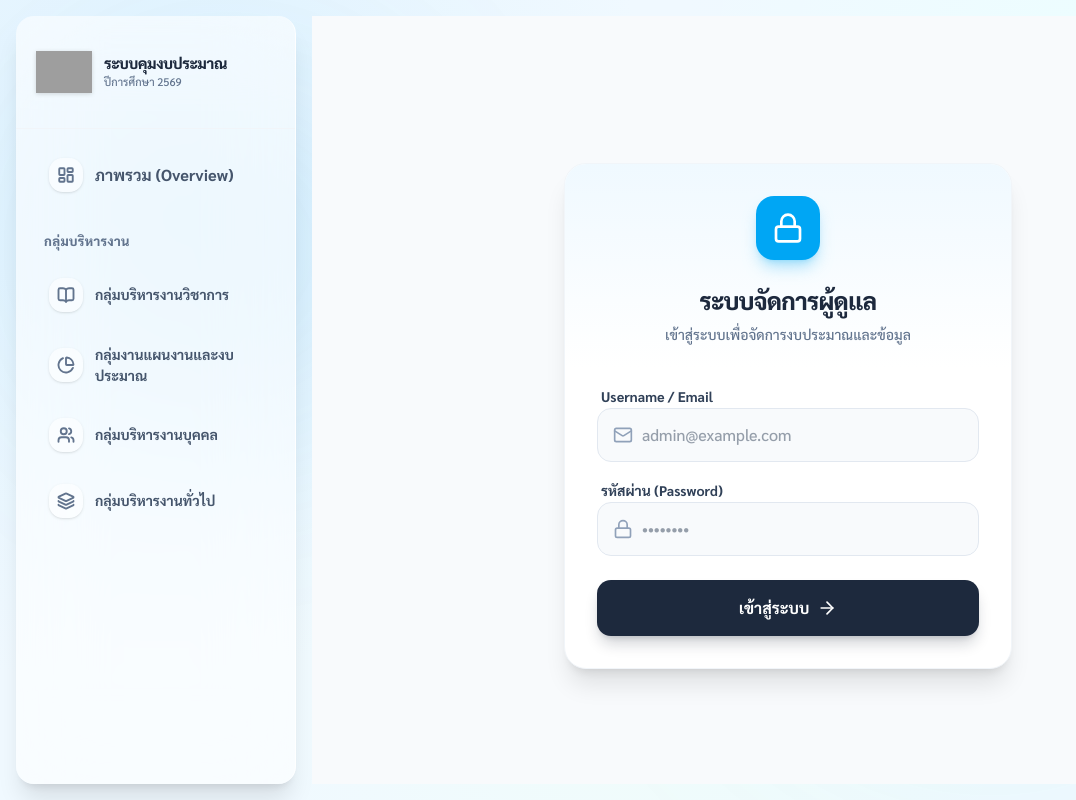
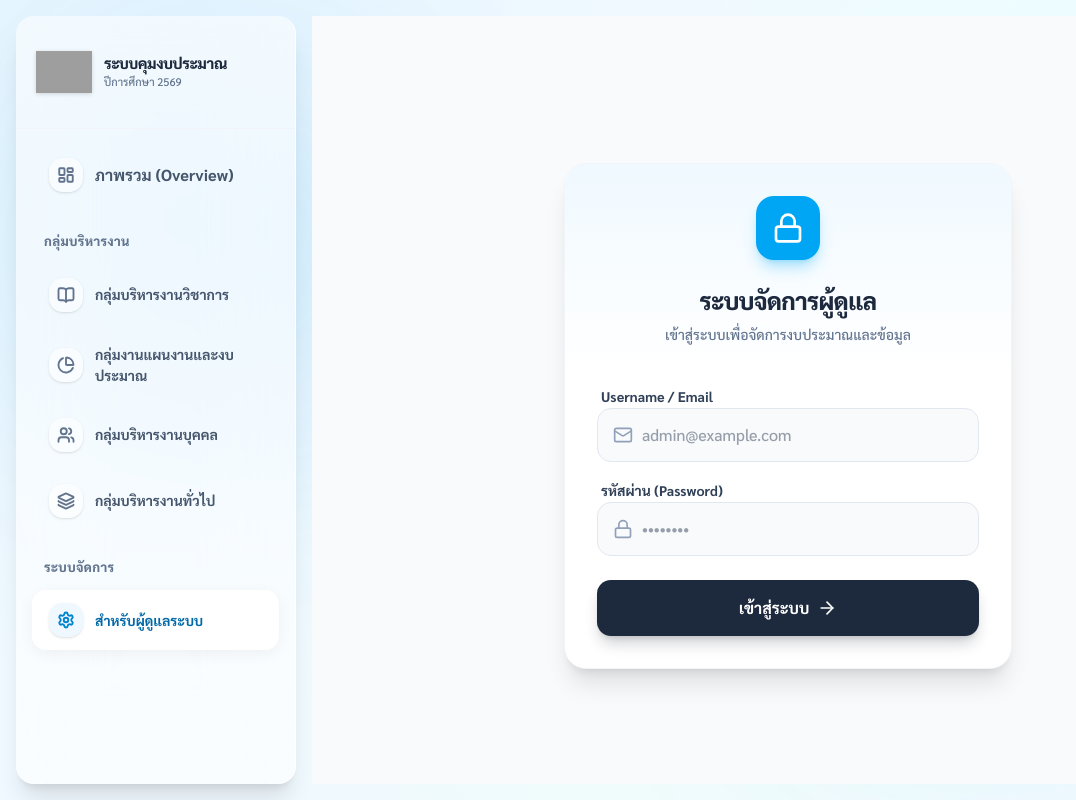
Before and after one commit to MrPhacharapon/budget-lpsec, a Next.js app: page /admin/login in a window 1280 px wide. Shown: the whole page, without its empty margins (0-1076 px from the left). Built offline with nearby package versions, Linux system fonts and the light colour scheme; grey boxes are pictures that could not be loaded.

Commit message:
สำหรับผู้ดูแลระบบ (Admin)

```diff
--- a/src/components/SidebarNav.tsx
+++ b/src/components/SidebarNav.tsx
@@ -2,7 +2,7 @@
 
 import Link from 'next/link';
 import { usePathname } from 'next/navigation';
-import { LayoutDashboard, BookOpen, PieChart, Users, Layers } from 'lucide-react';
+import { LayoutDashboard, BookOpen, PieChart, Users, Layers, Settings } from 'lucide-react';
 
 export default function SidebarNav() {
   const pathname = usePathname();
@@ -14,6 +14,8 @@ export default function SidebarNav() {
     { href: '/group/planning', label: 'กลุ่มงานแผนงานและงบประมาณ', icon: PieChart },
     { href: '/group/personnel', label: 'กลุ่มบริหารงานบุคคล', icon: Users },
     { href: '/group/general', label: 'กลุ่มบริหารงานทั่วไป', icon: Layers },
+    { type: 'divider', label: 'ระบบจัดการ' },
+    { href: '/admin', label: 'สำหรับผู้ดูแลระบบ', icon: Settings },
   ];
 
   return (
```
